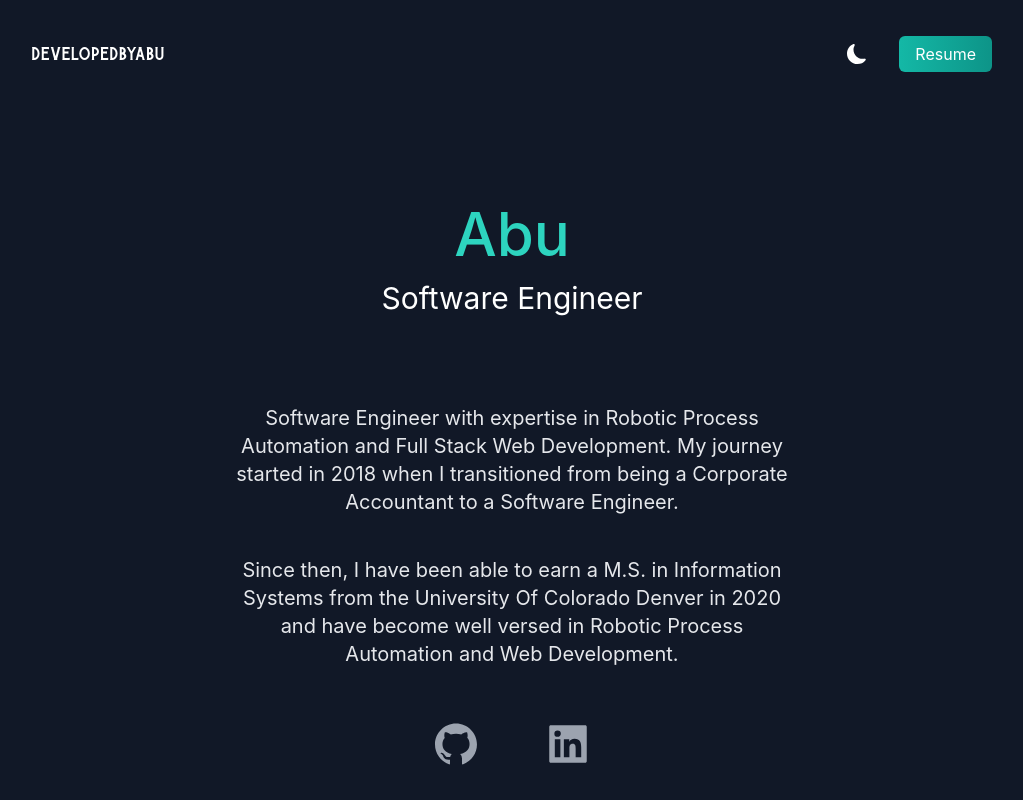
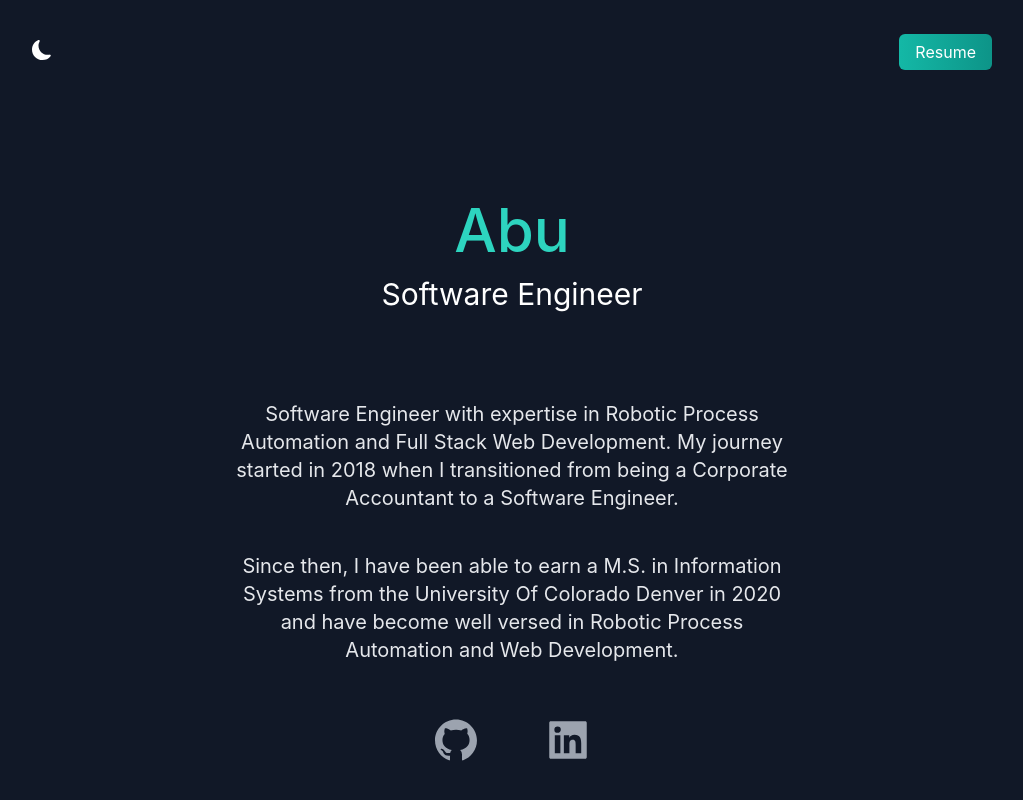
Before and after one commit to abu-jeylani/portfolio, a Next.js app: page / in a window 1280 px wide. Shown: the top 800 px of the page, without its empty margins (128-1151 px from the left). Built offline with nearby package versions, Linux system fonts and the light colour scheme.

Commit message:
removing developedbyabu & adding back in start

```diff
--- a/pages/index.js
+++ b/pages/index.js
@@ -31,14 +31,11 @@ export default function Home() {
 
       <main className="bg-white px-10 dark:bg-gray-900 md:px-20 lg:px-40">
         <nav className="py-10 mb-12 flex justify-between dark:text-white">
-          <h1 className="font-burtons text-xl">developedbyabu</h1>
-
+          <BsFillMoonFill
+            onClick={() => setDarkMode(!darkMode)}
+            className=" cursor-pointer text-xl text-gra"
+          />
           <ul className="flex items-center">
-            <BsFillMoonFill
-              onClick={() => setDarkMode(!darkMode)}
-              className=" cursor-pointer text-xl text-gra"
-            />
-
             <li>
               <a
                 className="cursor-pointer bg-gradient-to-r from-teal-500 text- to-teal-600 dark:text-white-400 dark: text-white px-4 py-2 border-none rounded-md ml-8"
```
